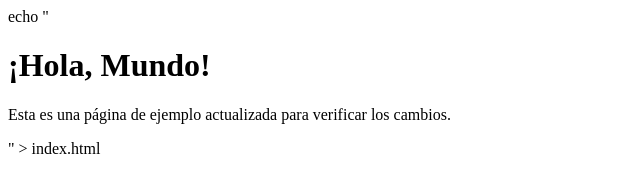
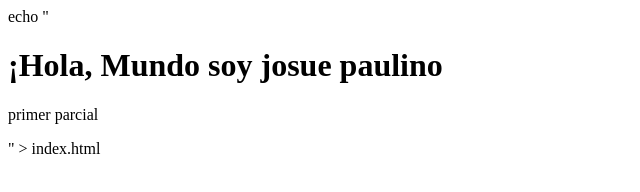
Before and after one commit to Abreujosue/mi-proyecto-web, a plain HTML site: page index.html in a window 1280 px wide. Shown: the whole page, without its empty margins (0-640 px from the left). Drawn offline with Linux system fonts and the light colour scheme.

Commit message:
archivo index.html

```diff
--- a/index.html
+++ b/index.html
@@ -1,10 +1,10 @@
 echo "<!DOCTYPE html>
 <html>
 <head>
-    <title>Mi Página Web</title>
+    <title>Mi Página Web Actualizada</title>
 </head>
 <body>
-    <h1>¡Hola, Mundo!</h1>
-    <p>Esta es una página de ejemplo actualizada para verificar los cambios.</p>
+    <h1>¡Hola, Mundo soy josue paulino</h1>
+    <p>primer parcial</p>
 </body>
 </html>" > index.html
```
Also changed, not shown: 1 other file.
